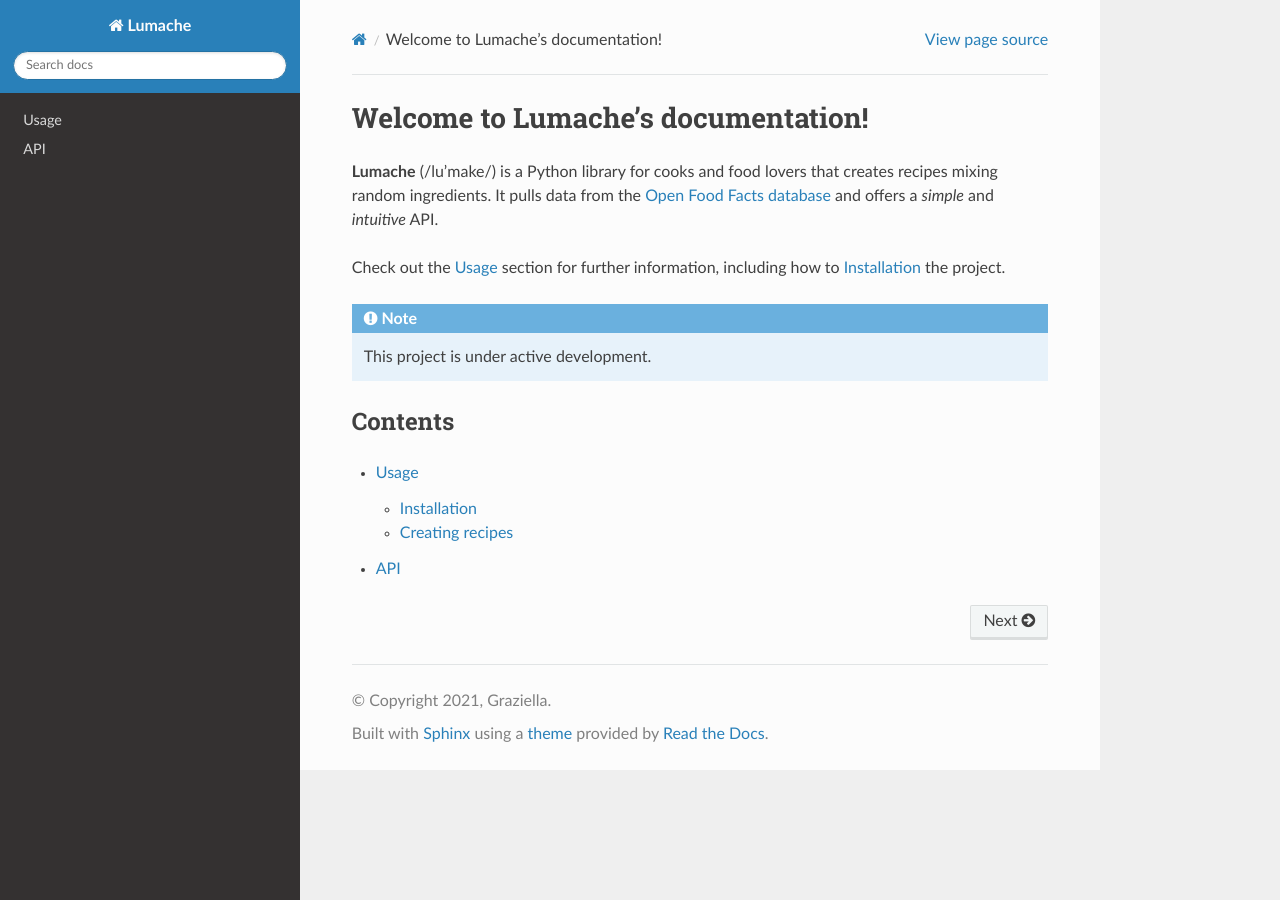
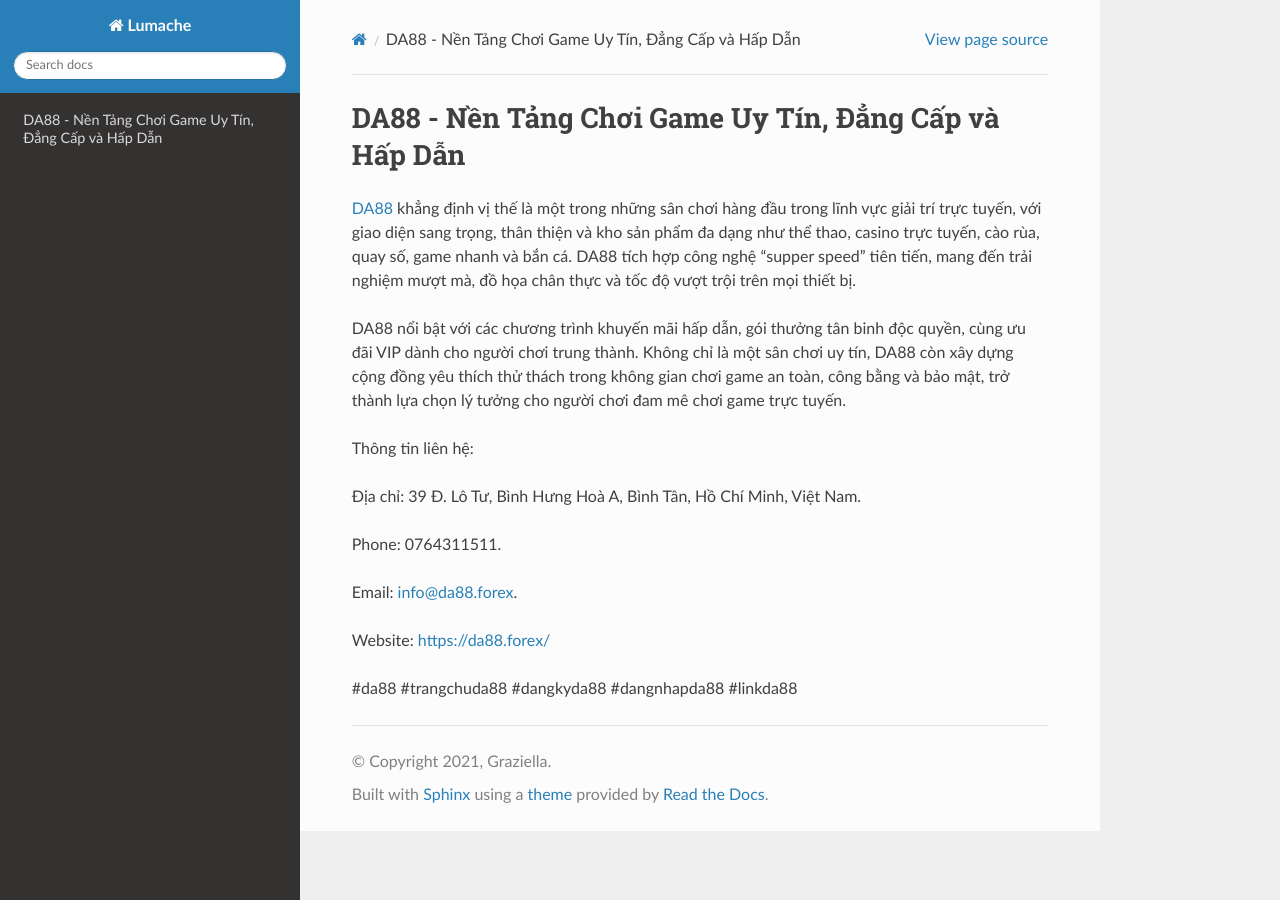
Before and after one commit to parkisngan19/da88forex, a Sphinx documentation site: the page built from docs/source/index.rst, in a window 1280 px wide. Built offline with Sphinx 7.4.7 and the Read the Docs theme 3.1.0, drawn with Linux system fonts in a browser that asks for light colours.

Commit message:
Update index.rst

```diff
--- a/docs/source/index.rst
+++ b/docs/source/index.rst
@@ -1,22 +1,18 @@
-Welcome to Lumache's documentation!
+DA88 - Nền Tảng Chơi Game Uy Tín, Đẳng Cấp và Hấp Dẫn
 ===================================
 
-**Lumache** (/lu'make/) is a Python library for cooks and food lovers
-that creates recipes mixing random ingredients.
-It pulls data from the `Open Food Facts database <https://world.openfoodfacts.org/>`_
-and offers a *simple* and *intuitive* API.
+`DA88 <https://da88.forex/>`_ khẳng định vị thế là một trong những sân chơi hàng đầu trong lĩnh vực giải trí trực tuyến, với giao diện sang trọng, thân thiện và kho sản phẩm đa dạng như thể thao, casino trực tuyến, cào rùa, quay số, game nhanh và bắn cá. DA88 tích hợp công nghệ "supper speed" tiên tiến, mang đến trải nghiệm mượt mà, đồ họa chân thực và tốc độ vượt trội trên mọi thiết bị.
 
-Check out the :doc:`usage` section for further information, including
-how to :ref:`installation` the project.
+DA88 nổi bật với các chương trình khuyến mãi hấp dẫn, gói thưởng tân binh độc quyền, cùng ưu đãi VIP dành cho người chơi trung thành. Không chỉ là một sân chơi uy tín, DA88 còn xây dựng cộng đồng yêu thích thử thách trong không gian chơi game an toàn, công bằng và bảo mật, trở thành lựa chọn lý tưởng cho người chơi đam mê chơi game trực tuyến.
 
-.. note::
+Thông tin liên hệ:
 
-   This project is under active development.
+Địa chỉ: 39 Đ. Lô Tư, Bình Hưng Hoà A, Bình Tân, Hồ Chí Minh, Việt Nam.
 
-Contents
---------
+Phone: 0764311511.
 
-.. toctree::
+Email: info@da88.forex.
 
-   usage
-   api
+Website: https://da88.forex/
+
+#da88 #trangchuda88 #dangkyda88 #dangnhapda88 #linkda88
```
